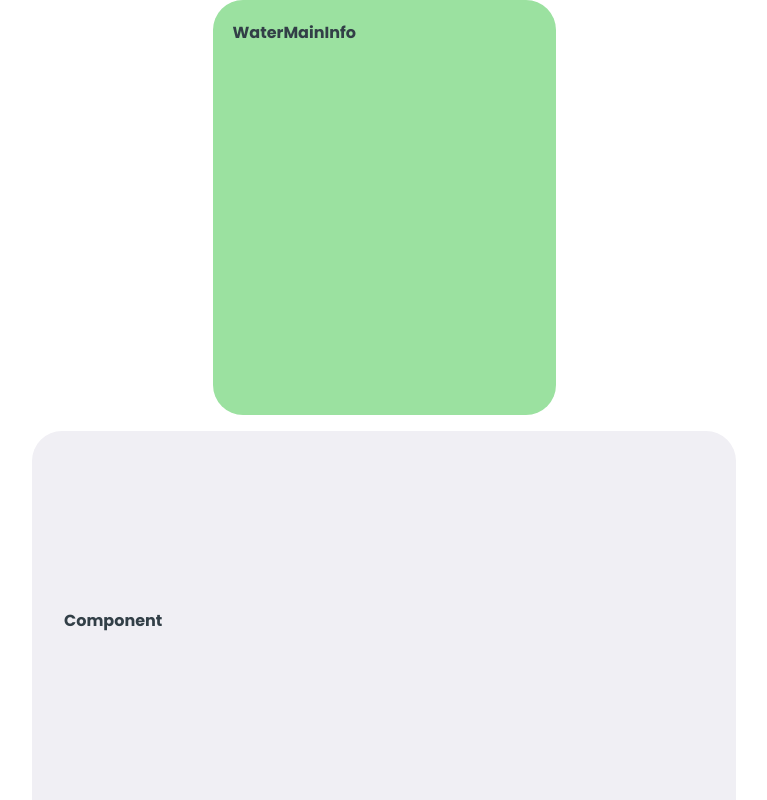
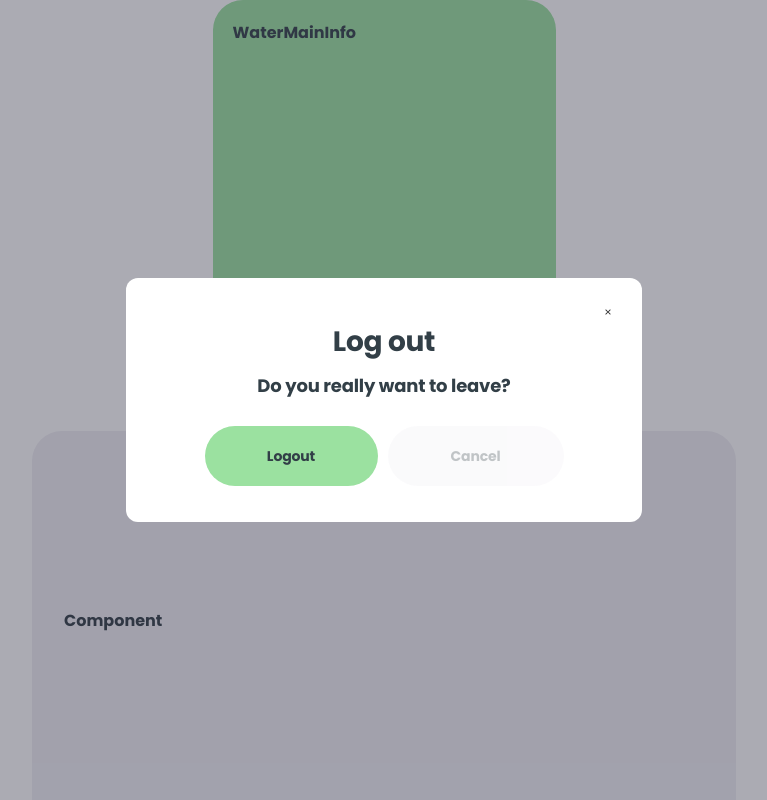
Before and after one commit to andrew-sistuk/WaterIn, a React (Vite) app: page /tracker in a window 1280 px wide. Shown: the top 800 px of the page, without its empty margins (256-1023 px from the left). Built offline with nearby package versions, Linux system fonts and the light colour scheme; no server answers.

Commit message:
Update LogOutModal.module.css

```diff
--- a/src/components/LogOutModal/LogOutModal.module.css
+++ b/src/components/LogOutModal/LogOutModal.module.css
@@ -1,58 +1,59 @@
-.modal {
-  height: 100vh;
-  width: 100vw;
-  background-color: rgba(0, 0, 0, 0.4);
+.backdrop {
   position: fixed;
   top: 0;
   left: 0;
-  display: flex;
-  align-items: center;
-  justify-content: center;
-  opacity: 0;
-  pointer-events: none;
-  transition: 0.5s;
-  z-index: 999;
+  z-index: 999999999;
+  width: 100%;
+  height: 100%;
+  /*opacity: 0;
+  visibility: hidden;*/
+  /*pointer-events: none;*/
+  background-color: rgba(46, 47, 66, 0.4);
 }
 
-.modal.active {
+.backdrop.active {
   opacity: 1;
+  visibility: visible;
   pointer-events: all;
 }
 
-.modalContent {
+.modal {
   position: absolute;
   top: 50%;
   left: 50%;
-  margin: 0 17px;
-  padding: 20px;
+  transform: translate(-50%, -50%);
+  width: 344px;
+  height: 267px;
+  margin: 0 auto;
+  padding: 20px 20px 40px 20px;
   border-radius: 12px;
   background-color: var(--main-white-color);
-  width: 343px;
-  transform: scale(0.5);
-  transition: 0.4s all;
+  display: block;
+  align-items: center;
+  justify-content: center;
 }
 
-.modalContent.active {
-  transform: scale(1);
-}
-
-.closeDiv {
+.closediv {
   display: flex;
   justify-content: flex-end;
 }
 
-.btn {
+.closebtn {
   width: 24px;
   height: 24px;
   display: flex;
+  align-items: center;
   justify-content: center;
-  align-items: center;
+  border: none;
+  padding: 0px;
+  margin: 0px;
+  background-color: var(--main-white-color);
 }
 
-.icon {
+.iconclosebtn {
   width: 12px;
   height: 12px;
-  stroke: var(--main-black-color);
+  fill: var(--main-black-color);
 }
 
 .title {
@@ -73,7 +74,7 @@
   color: var(--main-black-gray-color);
 }
 
-.divBtn {
+.divbtn {
   display: flex;
   flex-direction: column;
   justify-content: center;
@@ -81,7 +82,7 @@
   gap: 9px;
 }
 
-.btnLog {
+.logoutbtn {
   font-weight: 700;
   font-size: 14px;
   line-height: 129%;
@@ -93,18 +94,14 @@
   width: 100%;
   height: 46px;
   background-color: var(--main-green-color);
-  transition: 0.3s;
-
-  &:hover {
-    background-color: #87d28d;
-  }
-
-  &:foucs {
-    background-color: #87d28d;
-  }
 }
 
-.btnCancel {
+.logoutbtn:hover,
+.logoutbtn:focus {
+  background-color: #87d28d;
+}
+
+.cancelbtn {
   font-weight: 700;
   font-size: 14px;
   line-height: 129%;
@@ -117,34 +114,45 @@
   color: var(--main-black-gray-color);
   opacity: 0.3;
   background-color: var(--main-gray-color);
-  transition: 0.3s;
+}
 
-  &:hover {
-    opacity: 1;
-  }
+.cancelbtn:hover,
+.cancelbtn:focus {
+  opacity: 1;
+}
 
-  &:foucs {
-    opacity: 1;
+
+@media screen and (max-width: 374px){
+  .modal {
+    max-width: 100%;
   }
 }
 
+/*@media (max-width: 374px) {
+  .modal {
+    width: 90%;
+    max-width: 344px;
+  }*/
+
 @media screen and (min-width: 768px) {
-  .modalContent {
-    width: 518px;
+  .modal {
+    width: 516px;
     height: 244px;
-    margin: 0;
   }
 
-  .divBtn {
-    flex-direction: row;
-    gap: 10px;
+  .closebtn {
+    width: 28px;
+    height: 28px;
   }
 
-  .btnLog,
-  .btnCancel {
-    width: 170px;
-    height: 60px;
-    border-radius: 30px;
+  .iconclosebtn {
+    width: 14px;
+    height: 14px;
+  }
+
+  .title {
+    font-size: 28px;
+    line-height: 114%;
   }
 
   .text {
@@ -152,25 +160,26 @@
     line-height: 133%;
   }
 
-  .title {
-    font-size: 28px;
-    line-height: 114%;
+  .divbtn {
+    flex-direction: row;
+    gap: 10px;
   }
 
-  .icon {
-    width: 28px;
-    height: 28px;
+  .logoutbtn {
+    width: 173px;
+    height: 60px;
+  }
+
+  .cancelbtn {
+    width: 176px;
+    height: 60px;
   }
 }
 
+
 @media screen and (min-width: 1439.67px) {
-  .modalContent {
+  .modal {
     width: 516px;
     height: 244px;
   }
-
-  .btnLog,
-  .btnCancel {
-    width: 173px;
-  }
 }
```
